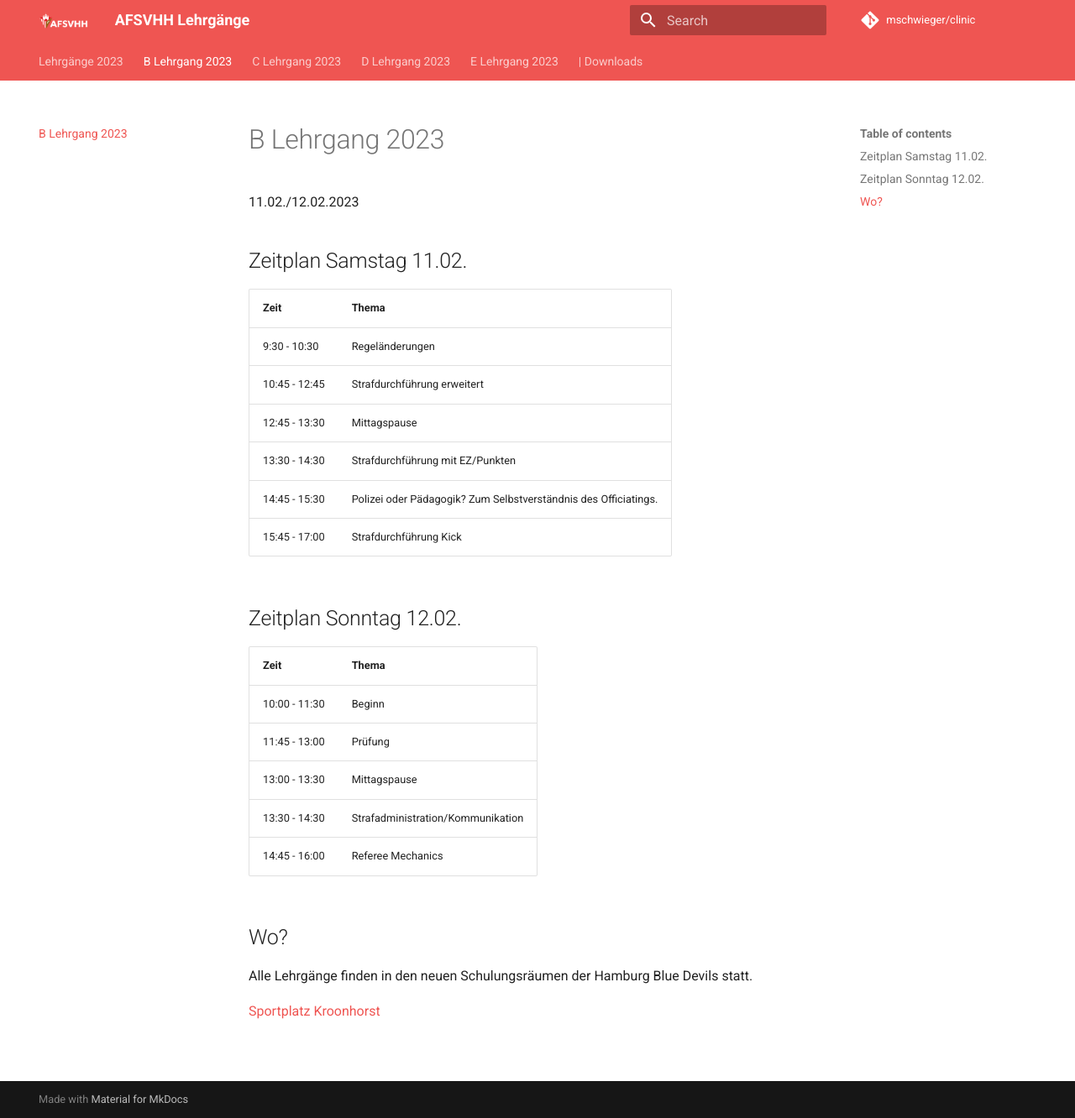
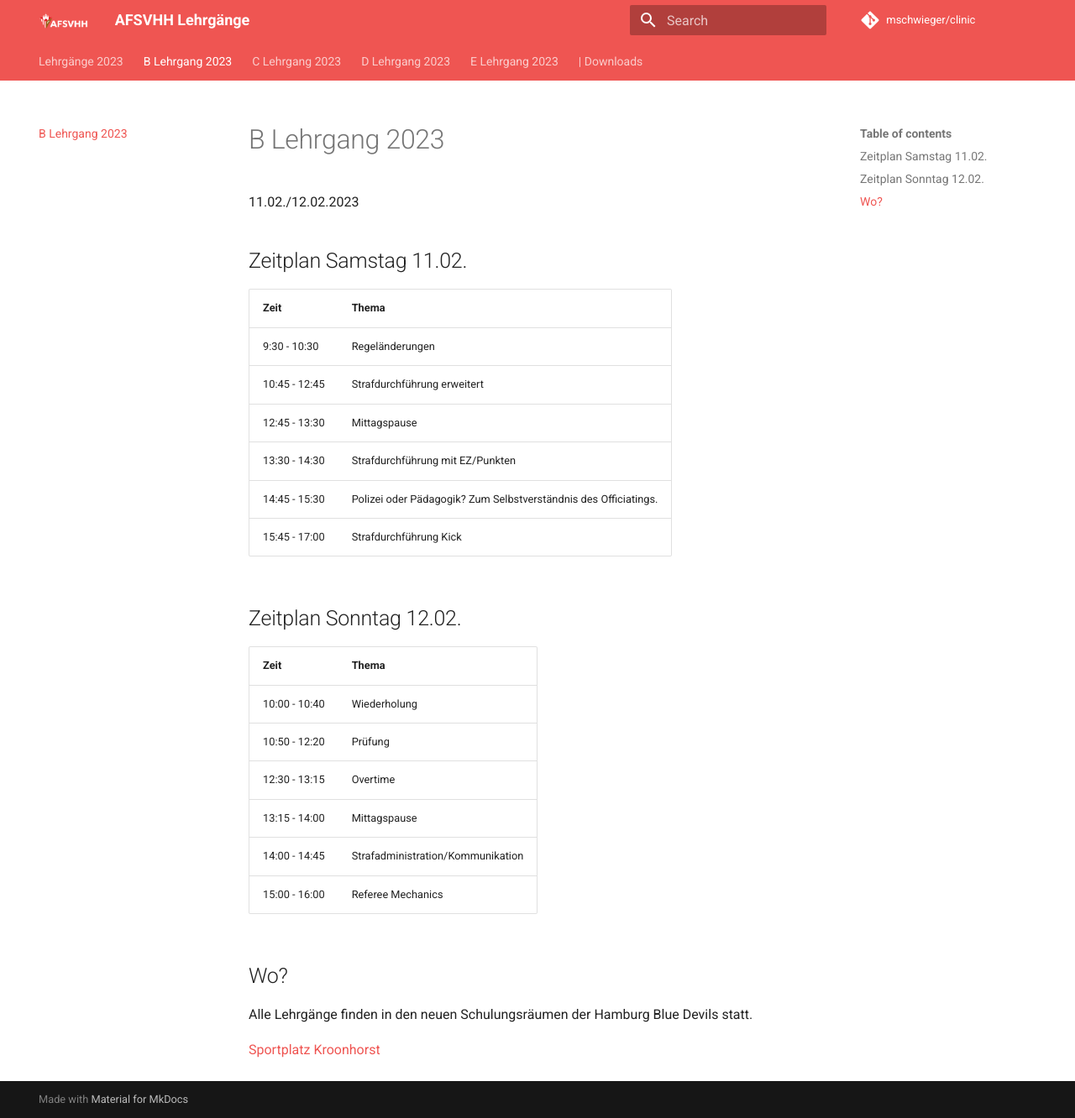
Before and after one commit to mschwieger/clinic, an MkDocs documentation site: the page built from docs/B.md, in a window 1280 px wide and 1332 px high. Shown: the whole window at 84% size. Built offline with MkDocs 1.6.1 and Material for MkDocs 9.7.7, drawn with Linux system fonts in a browser that asks for light colours; comment, search, counter and statistics services are not loaded.

Commit message:
Update B.md

```diff
--- a/docs/B.md
+++ b/docs/B.md
@@ -15,11 +15,12 @@
 ## Zeitplan Sonntag 12.02.
 |Zeit	|Thema |
 |-- |-- |
-|10:00 - 11:30	|Beginn|
-|11:45 - 13:00	|Prüfung|
-|13:00 - 13:30	|Mittagspause|
-|13:30 - 14:30	|Strafadministration/Kommunikation|
-|14:45 - 16:00	|Referee Mechanics|
+|10:00 - 10:40	|Wiederholung|
+|10:50 - 12:20	|Prüfung|
+|12:30 - 13:15	|Overtime|
+|13:15 - 14:00	|Mittagspause|
+|14:00 - 14:45	|Strafadministration/Kommunikation|
+|15:00 - 16:00	|Referee Mechanics|
 
 ## Wo?
 Alle Lehrgänge finden in den neuen Schulungsräumen der Hamburg Blue Devils statt.
```
